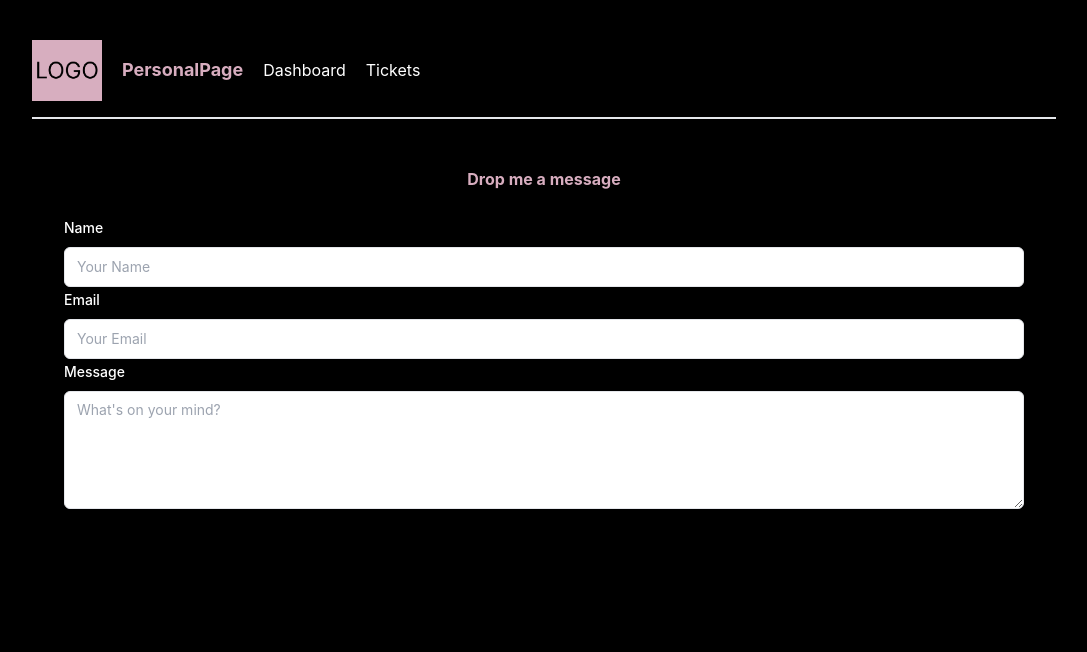
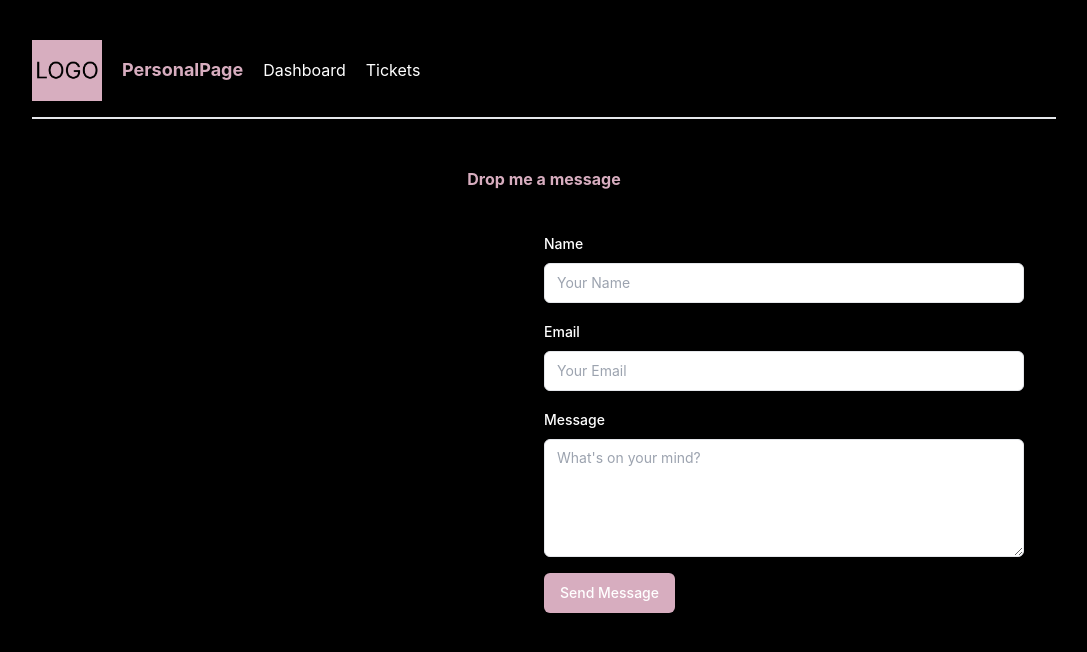
Before and after one commit to pnimajneb/personal-project, a Next.js app: page /tickets/create in a window 1280 px wide. Shown: the top 652 px of the page, without its empty margins (96-1183 px from the left). Built offline with nearby package versions, Linux system fonts and the light colour scheme.

Commit message:
commiting before changing tickets to messages

```diff
--- a/src/app/tickets/create/CreateForm.tsx
+++ b/src/app/tickets/create/CreateForm.tsx
@@ -2,7 +2,7 @@
 "use client";
 
 import { useRouter } from "next/router";
-import React, { useState } from "react";
+import React, { FormEvent, useState } from "react";
 import { useForm } from "react-hook-form";
 import { zodResolver } from "@hookform/resolvers/zod";
 import {
@@ -22,7 +22,7 @@ import { Input } from "../../components/ui/input";
 import { Textarea } from "@/app/components/ui/textarea";
 
 export function CreateForm() {
-  // const router = useRouter();
+  const router = useRouter();
   const form = useForm<FormSchemaType>({
     resolver: zodResolver(FormSchema),
     defaultValues: {
@@ -32,19 +32,36 @@ export function CreateForm() {
     },
   });
 
-  const [name, setName] = useState("");
-  const [email, setEmail] = useState("");
-  const [message, setMessage] = useState("");
   const [isLoading, setIsLoading] = useState(false);
 
+  const onHandleSubmit = async (e: FormEvent<HTMLFormElement>) => {
+    e.preventDefault();
+    setIsLoading(true);
+
+    // const message = {
+    //   title,
+    // };
+
+    const res = await fetch("http://localhost:4000/tickets", {
+      method: "POST",
+      headers: { "Content-Type": "application/json" },
+      body: JSON.stringify(message),
+    });
+
+    if (res.status === 201) {
+      router.push("/tickets");
+    }
+  };
+
   return (
+    <div className="flex justify-end">
       <Form {...form}>
-      <form action="w-1/2">
+        <form onSubmit={form.handleSubmit(onHandleSubmit)} className="w-1/2">
           <FormField
             control={form.control}
             name="name"
             render={({ field }) => (
-            <FormItem>
+              <FormItem className="mt-4">
                 <FormLabel>Name</FormLabel>
                 <FormControl>
                   <Input placeholder="Your Name" {...field} />
@@ -57,7 +74,7 @@ export function CreateForm() {
             control={form.control}
             name="email"
             render={({ field }) => (
-            <FormItem>
+              <FormItem className="mt-4">
                 <FormLabel>Email</FormLabel>
                 <FormControl>
                   <Input placeholder="Your Email" {...field} />
@@ -70,7 +87,7 @@ export function CreateForm() {
             control={form.control}
             name="message"
             render={({ field }) => (
-            <FormItem>
+              <FormItem className="mt-4">
                 <FormLabel>Message</FormLabel>
                 <FormControl>
                   <Textarea
@@ -83,7 +100,12 @@ export function CreateForm() {
               </FormItem>
             )}
           />
+          <Button type="submit" className="mt-4" disabled={isLoading}>
+            {isLoading && <span>Sending...</span>}
+            {!isLoading && <span>Send Message</span>}
+          </Button>
         </form>
       </Form>
+    </div>
   );
 }
```
Lines whose indentation alone changed are shown as unchanged.
